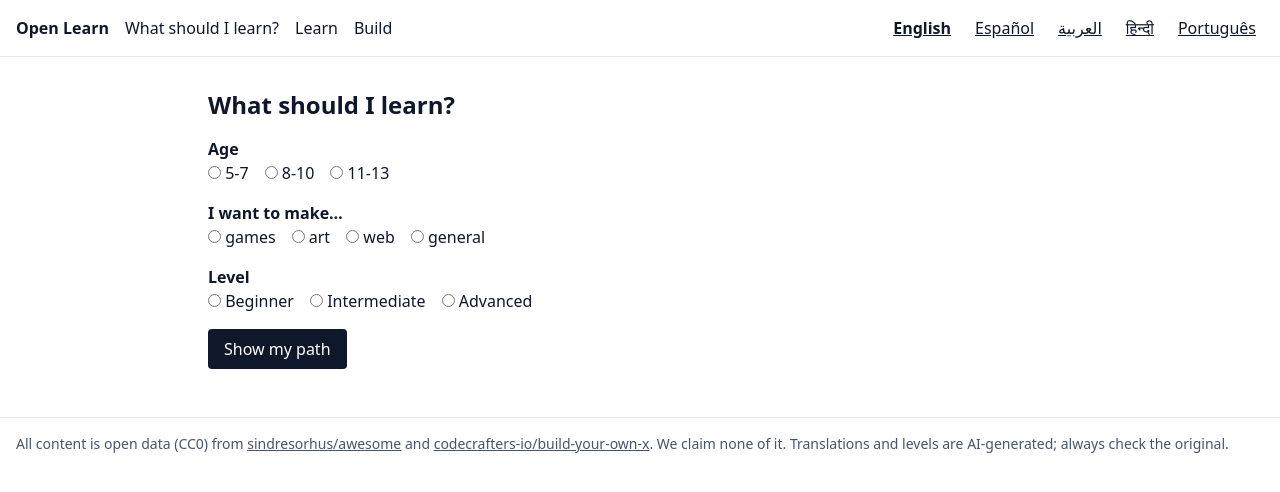
After one commit to eren-unluturk/open-cosmos, a Flask app: page /en/guide in a window 1280 px wide. The commit adds this page. Shown: the top 492 px of the page. Run offline with Flask 3, Linux system fonts and the light colour scheme; some libraries are stand-ins or nearby versions.

Commit message:
Changed scope to younger children learners. Added in plan for tailored learning guides.

```diff
--- a/scripts/translate.py
+++ b/scripts/translate.py
@@ -21,7 +21,7 @@ MODEL = "claude-haiku-5-5"
 
 PROMPT = """You help make open-source programming resources accessible.
 Given an English resource title and description, return ONLY JSON:
-{{"level": one of {levels},
+{{"level": one of {levels}, "age_group": one of ["5-7","8-10","11-13","teen+"] (youngest age it suits),
   "translations": {{"es": {{"title": "", "desc": ""}}, "ar": {{...}}, "hi": {{...}}, "pt": {{...}}}}}}
 Rules: keep code, product names and technical terms in English (add a short
 translated gloss in parentheses only if helpful). Be faithful; add nothing new.
@@ -39,6 +39,7 @@ def process(client, entry):
     )
     out = json.loads(msg.content[0].text)
     entry["level"] = out["level"]
+    entry["age_group"] = out.get("age_group")
     for lang, tr in out["translations"].items():
         entry["title"][lang] = tr["title"]
         entry["desc"][lang] = tr["desc"]
--- a/src/app.py
+++ b/src/app.py
@@ -2,8 +2,12 @@
 import json
 from pathlib import Path
 
+from dotenv import load_dotenv
 from flask import Flask, abort, redirect, render_template, request, url_for
 
+import guide
+
+load_dotenv()
 app = Flask(__name__)
 DATA = Path(__file__).parent / "data"
 LANGS = {"en": "English", "es": "Español", "ar": "العربية", "hi": "हिन्दी", "pt": "Português"}
@@ -12,15 +16,15 @@ LEVELS = ["Beginner", "Intermediate", "Advanced"]
 
 # UI strings per language. Backend/frontend leads: extend as pages grow.
 UI = {
-    "en": {"learn": "Learn", "build": "Build", "all": "All levels", "source": "Source", "license": "License",
+    "en": {"guide": "What should I learn?", "start": "Show my path", "learn": "Learn", "build": "Build", "all": "All levels", "source": "Source", "license": "License",
            "tagline": "Open-source programming resources, in your language."},
-    "es": {"learn": "Aprender", "build": "Construir", "all": "Todos los niveles", "source": "Fuente", "license": "Licencia",
+    "es": {"guide": "¿Qué debo aprender?", "start": "Mostrar mi ruta", "learn": "Aprender", "build": "Construir", "all": "Todos los niveles", "source": "Fuente", "license": "Licencia",
            "tagline": "Recursos de programación de código abierto, en tu idioma."},
-    "ar": {"learn": "تعلّم", "build": "ابنِ", "all": "كل المستويات", "source": "المصدر", "license": "الرخصة",
+    "ar": {"guide": "ماذا أتعلّم؟", "start": "اعرض مساري", "learn": "تعلّم", "build": "ابنِ", "all": "كل المستويات", "source": "المصدر", "license": "الرخصة",
            "tagline": "موارد برمجة مفتوحة المصدر بلغتك."},
-    "hi": {"learn": "सीखें", "build": "बनाएँ", "all": "सभी स्तर", "source": "स्रोत", "license": "लाइसेंस",
+    "hi": {"guide": "मुझे क्या सीखना चाहिए?", "start": "मेरा रास्ता दिखाएँ", "learn": "सीखें", "build": "बनाएँ", "all": "सभी स्तर", "source": "स्रोत", "license": "लाइसेंस",
            "tagline": "ओपन-सोर्स प्रोग्रामिंग संसाधन, आपकी भाषा में।"},
-    "pt": {"learn": "Aprender", "build": "Construir", "all": "Todos os níveis", "source": "Fonte", "license": "Licença",
+    "pt": {"guide": "O que devo aprender?", "start": "Mostrar meu caminho", "learn": "Aprender", "build": "Construir", "all": "Todos os níveis", "source": "Fonte", "license": "Licença",
            "tagline": "Recursos de programação open source, no seu idioma."},
 }
 
@@ -54,6 +58,19 @@ def listing(lang, side):
     return render_template("listing.html", side=side, groups=groups, level=level, **ctx(lang))
 
 
+@app.route("/<lang>/guide")
+def guide_page(lang):
+    if lang not in LANGS:
+        abort(404)
+    age, goal, level = (request.args.get(k) for k in ("age", "goal", "level"))
+    path = None
+    if age in guide.AGES and goal in guide.GOALS and level in LEVELS:
+        entries = load("learn") + load("build")
+        path = guide.build_path(entries, age, goal, level)
+    return render_template("guide.html", path=path, ages=guide.AGES, goals=list(guide.GOALS),
+                           age=age, goal=goal, level=level, **ctx(lang))
+
+
 def ctx(lang):
     return {"lang": lang, "langs": LANGS, "rtl": lang in RTL, "ui": UI[lang], "levels": LEVELS}
 
--- /dev/null
+++ b/src/guide.py
@@ -0,0 +1,62 @@
+"""'What should I learn?' guide.
+
+Takes only multiple-choice answers (no free text, nothing stored), so no personal
+data is collected from children and prompt injection isn't possible. The AI may
+only pick from entry ids we pass in, so it can never invent a link.
+Falls back to simple keyword/level matching when there is no API key or the call fails.
+"""
+import json
+import os
+
+GOALS = {
+    "games": ["game", "scratch", "play"],
+    "art": ["art", "draw", "music", "creative", "animation", "design"],
+    "web": ["web", "html", "css", "javascript", "site"],
+    "general": [],
+}
+AGES = ["5-7", "8-10", "11-13"]
+LEVELS = ["Beginner", "Intermediate", "Advanced"]
+MODEL = "claude-haiku-5-5"
+PATH_LEN = 6
+
+
+def candidates(entries, goal, level, limit=40):
+    words = GOALS.get(goal, [])
+    scored = []
+    for e in entries:
+        if e.get("level") and e["level"] != level:
+            continue
+        text = (e["title"]["en"] + " " + e["desc"]["en"] + " " + e["category"]).lower()
+        score = sum(w in text for w in words) + (1 if e.get("age_group") else 0)
+        scored.append((score, e))
+    scored.sort(key=lambda t: -t[0])
+    return [e for _, e in scored[:limit]]
+
+
+def ai_pick(pool, age, goal, level):
+    import anthropic  # imported lazily so the app runs without the key
+    client = anthropic.Anthropic()
+    menu = [{"id": e["id"], "title": e["title"]["en"], "desc": e["desc"]["en"]} for e in pool]
+    prompt = (
+        f"A child aged {age} is just starting to learn programming. Goal: {goal}. Level: {level}.\n"
+        f"Choose the {PATH_LEN} best resources from this list and order them as a learning path "
+        "(easiest first). Prefer free, friendly, hands-on ones. Use ONLY ids from the list.\n"
+        'Return ONLY JSON: {"ids": ["..."]}\n\n' + json.dumps(menu)
+    )
+    msg = client.messages.create(model=MODEL, max_tokens=300,
+                                 messages=[{"role": "user", "content": prompt}])
+    return json.loads(msg.content[0].text)["ids"]
+
+
+def build_path(entries, age, goal, level):
+    pool = candidates(entries, goal, level)
+    by_id = {e["id"]: e for e in pool}
+    ids = []
+    if os.environ.get("ANTHROPIC_API_KEY"):
+        try:
+            ids = [i for i in ai_pick(pool, age, goal, level) if i in by_id]
+        except Exception:
+            ids = []
+    if not ids:  # fallback
+        ids = [e["id"] for e in pool]
+    return [by_id[i] for i in ids[:PATH_LEN]]
--- a/src/templates/base.html
+++ b/src/templates/base.html
@@ -11,6 +11,7 @@
   <header class="border-b p-4 flex flex-wrap gap-4 items-center justify-between">
     <nav class="flex gap-4" aria-label="Main">
       <a class="font-bold" href="{{ url_for('home', lang=lang) }}">Open Learn</a>
+      <a href="{{ url_for('guide_page', lang=lang) }}">{{ ui.guide }}</a>
       <a href="{{ url_for('listing', lang=lang, side='learn') }}">{{ ui.learn }}</a>
       <a href="{{ url_for('listing', lang=lang, side='build') }}">{{ ui.build }}</a>
     </nav>
--- /dev/null
+++ b/src/templates/guide.html
@@ -0,0 +1,28 @@
+{% extends "base.html" %}
+{% block content %}
+  <h1 class="text-2xl font-bold my-4">{{ ui.guide }}</h1>
+  <form method="get" class="space-y-4 mb-8">
+    <fieldset><legend class="font-semibold">Age</legend>
+      {% for a in ages %}<label class="mr-4"><input type="radio" name="age" value="{{ a }}" required {{ 'checked' if a == age }}> {{ a }}</label>{% endfor %}
+    </fieldset>
+    <fieldset><legend class="font-semibold">I want to make…</legend>
+      {% for g in goals %}<label class="mr-4"><input type="radio" name="goal" value="{{ g }}" required {{ 'checked' if g == goal }}> {{ g }}</label>{% endfor %}
+    </fieldset>
+    <fieldset><legend class="font-semibold">Level</legend>
+      {% for l in levels %}<label class="mr-4"><input type="radio" name="level" value="{{ l }}" required {{ 'checked' if l == level }}> {{ l }}</label>{% endfor %}
+    </fieldset>
+    <button class="rounded bg-slate-900 text-white px-4 py-2" type="submit">{{ ui.start }}</button>
+  </form>
+  {% if path is not none %}
+    <ol class="space-y-4 list-decimal ps-6">
+      {% for e in path %}
+        <li>
+          <a class="underline font-medium" href="{{ e.url }}" rel="noopener">{{ e.title.get(lang) or e.title.en }}</a>
+          <p>{{ e.desc.get(lang) or e.desc.en }}</p>
+          <p class="text-xs text-slate-600">{{ ui.source }}: <a class="underline" href="{{ e.source }}">{{ e.source.split('github.com/')[1] }}</a> · {{ ui.license }}: {{ e.license }}</p>
+        </li>
+      {% else %}<p>No matches yet.</p>{% endfor %}
+    </ol>
+    <p class="text-xs text-slate-600 mt-6">Path chosen by AI from open resources. Always check the original. We don't store your answers.</p>
+  {% endif %}
+{% endblock %}
--- a/src/templates/home.html
+++ b/src/templates/home.html
@@ -1,7 +1,8 @@
 {% extends "base.html" %}
 {% block content %}
   <h1 class="text-3xl font-bold my-6">{{ ui.tagline }}</h1>
-  <div class="flex gap-4">
+  <div class="flex gap-4 flex-wrap">
+    <a class="rounded bg-blue-700 text-white px-4 py-2" href="{{ url_for('guide_page', lang=lang) }}">{{ ui.guide }}</a>
     <a class="rounded bg-slate-900 text-white px-4 py-2" href="{{ url_for('listing', lang=lang, side='learn') }}">{{ ui.learn }}</a>
     <a class="rounded bg-slate-900 text-white px-4 py-2" href="{{ url_for('listing', lang=lang, side='build') }}">{{ ui.build }}</a>
   </div>
```
Also changed, not shown: docs/PITCH.md (+7 -6 lines), docs/PLAN.md (+9 -0 lines), README.md.
